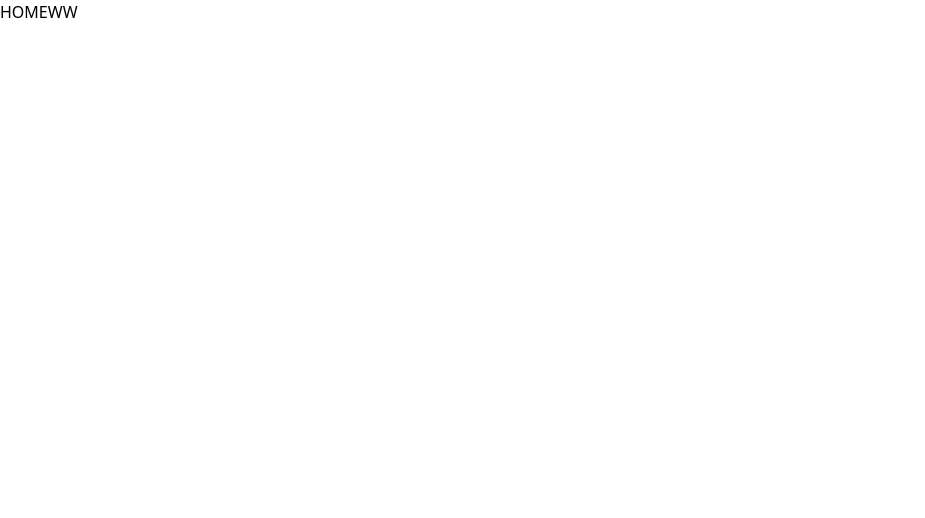
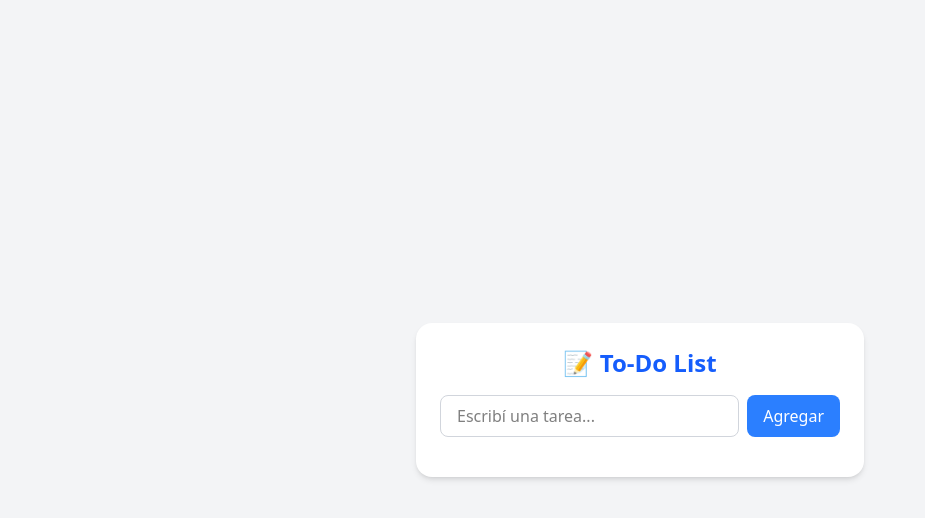
Before and after one commit to claguzzi/TODO_LIST, a React (Vite) app: page / in a window 1280 px wide. Shown: the top 518 px of the page, without its empty margins (0-925 px from the left). Built offline with nearby package versions, Linux system fonts and the light colour scheme.

Commit message:
first commit

```diff
--- a/src/App.jsx
+++ b/src/App.jsx
@@ -1,27 +1,82 @@
-import { Routes, Route } from 'react-router-dom'
-import { Home } from "./views"
+import { useState, useEffect } from 'react';
 
+export default function App() {
+  const [tasks, setTasks] = useState([]);
+  const [input, setInput] = useState('');
 
+  useEffect(() => {
+    const saved = JSON.parse(localStorage.getItem('tasks')) || [];
+    setTasks(saved);
+  }, []);
 
+  useEffect(() => {
+    localStorage.setItem('tasks', JSON.stringify(tasks));
+  }, [tasks]);
 
+  const handleAdd = () => {
+    if (!input.trim()) return;
+    setTasks([...tasks, { text: input.trim(), completed: false }]);
+    setInput('');
+  };
 
-function App() {
+  const toggleComplete = (i) => {
+    const updated = [...tasks];
+    updated[i].completed = !updated[i].completed;
+    setTasks(updated);
+  };
 
-
+  const handleDelete = (i) => {
+    const updated = tasks.filter((_, index) => index !== i);
+    setTasks(updated);
+  };
 
   return (
+    <div className="min-h-screen bg-gray-100 flex items-center justify-center px-4">
+      <div className="bg-white w-full max-w-md p-6 rounded-2xl shadow-md">
+        <h1 className="text-2xl font-bold text-center text-blue-600 mb-4">
+          📝 To-Do List
+        </h1>
 
-    <div className='App'>
+        <div className="flex gap-2 mb-4">
+          <input
+            type="text"
+            value={input}
+            onChange={(e) => setInput(e.target.value)}
+            placeholder="Escribí una tarea..."
+            className="flex-1 px-4 py-2 border border-gray-300 rounded-lg focus:outline-none focus:ring-2 focus:ring-blue-400"
+          />
+          <button
+            onClick={handleAdd}
+            className="bg-blue-500 text-white px-4 py-2 rounded-lg hover:bg-blue-600 transition"
+          >
+            Agregar
+          </button>
+        </div>
 
-      <Routes>
-
-        <Route path='/' element={<Home />} />
-
-
-      </Routes>
-
+        <ul className="space-y-2">
+          {tasks.map((task, i) => (
+            <li
+              key={i}
+              className="flex items-center justify-between px-3 py-2 bg-gray-50 border border-gray-200 rounded-lg"
+            >
+              <span
+                onClick={() => toggleComplete(i)}
+                className={`flex-1 cursor-pointer ${
+                  task.completed ? 'line-through text-gray-400' : 'text-gray-800'
+                }`}
+              >
+                {task.text}
+              </span>
+              <button
+                onClick={() => handleDelete(i)}
+                className="text-red-500 hover:text-red-700 text-xl"
+              >
+                ❌
+              </button>
+            </li>
+          ))}
+        </ul>
+      </div>
     </div>
-  )
+  );
 }
-
-export default App
--- a/src/views/Home.jsx
+++ /dev/null
@@ -1,11 +0,0 @@
-
-
-function Home() {
-  return (
-    <div>
-      <h1>HOMEWW</h1>
-    </div>
-  )
-}
-
-export default Home
```
